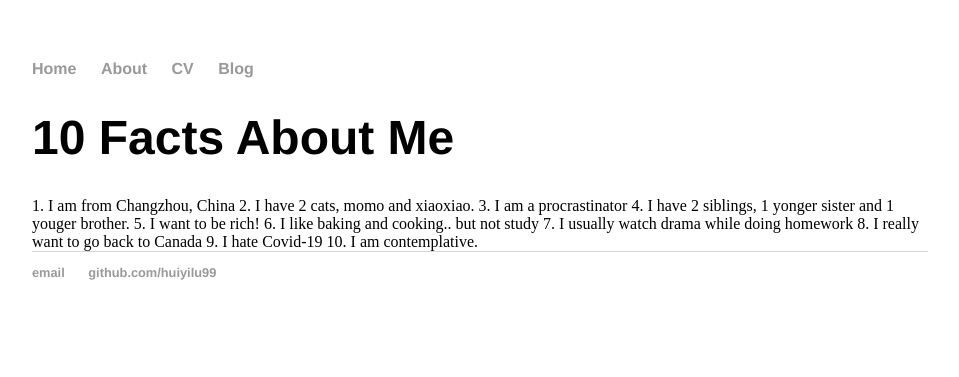
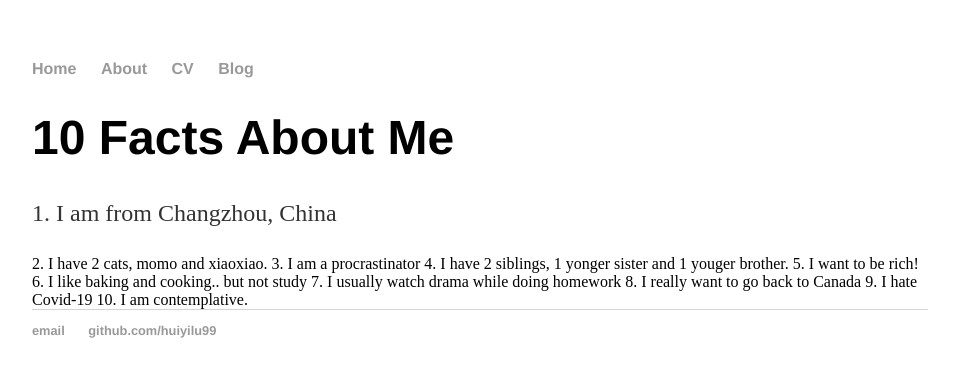
Before and after one commit to huiyilu99/huiyilu99.github.io, a Jekyll site: the page built from about/index.html, in a window 1280 px wide. Shown: the top 377 px of the page, without its empty margins (160-1119 px from the left). Built offline with Jekyll 4.4.1, drawn with Linux system fonts in a browser that asks for light colours.

```diff
--- a/about/index.html
+++ b/about/index.html
@@ -3,7 +3,7 @@ layout: default
 title: 10 Facts About Me
 ---
 	<h1>{{ page.title }}</h1>
-	1. I am from Changzhou, China
+	<p>1. I am from Changzhou, China</p>
 	2. I have 2 cats, momo and xiaoxiao.
 	3. I am a procrastinator
 	4. I have 2 siblings, 1 yonger sister and 1 youger brother.
```
